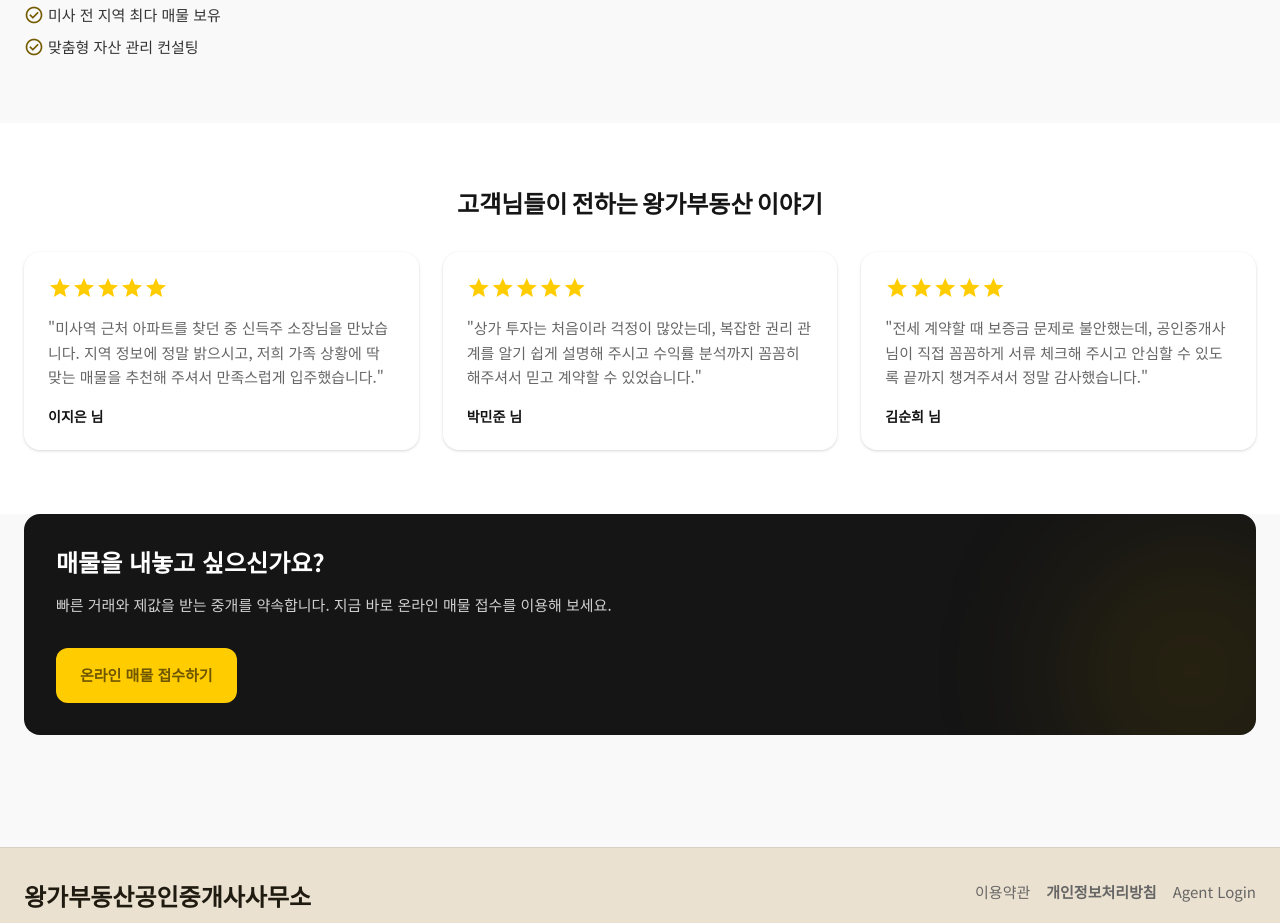
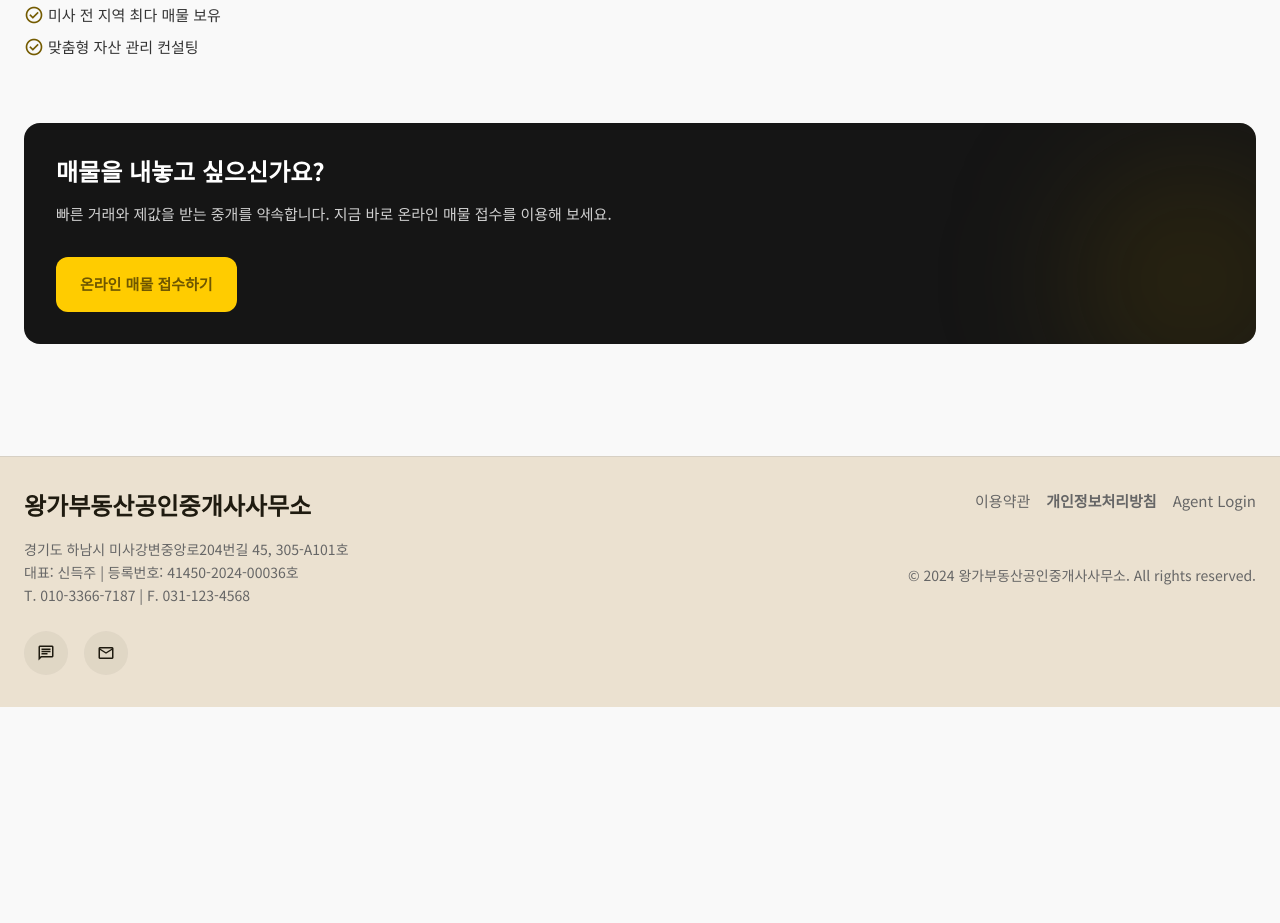
Before and after one commit to phillius99-dot/landing_page, a plain HTML site: page index.html in a window 1280 px wide. Shown: the part 1860-2783 px from the top of the page. After the commit the page ends 2567 px from the top, so only its background shows below. Drawn offline with nearby package versions, Linux system fonts and the light colour scheme; no server answers.

Commit message:
chore: 허위 고객 후기 및 테스트 매물 제거
실제가 아닌 고객 후기 섹션과 테스트용 매물(왕가아파트/TEST001)을 삭제.

```diff
--- a/index.html
+++ b/index.html
@@ -255,46 +255,6 @@
 </div>
 </div>
 </section>
-<section class="bg-white py-section">
-<div class="max-w-7xl mx-auto px-lg">
-<h2 class="font-headline-section text-headline-section text-ink text-center mb-xl">고객님들이 전하는 왕가부동산 이야기</h2>
-<div class="grid grid-cols-1 md:grid-cols-3 gap-lg">
-<div class="bg-white p-lg rounded-2xl shadow-[0_1px_3px_0_rgba(0,0,0,0.16)] flex flex-col gap-md">
-<div class="flex text-primary-container">
-<span class="material-symbols-outlined" style="font-variation-settings: 'FILL' 1;">star</span>
-<span class="material-symbols-outlined" style="font-variation-settings: 'FILL' 1;">star</span>
-<span class="material-symbols-outlined" style="font-variation-settings: 'FILL' 1;">star</span>
-<span class="material-symbols-outlined" style="font-variation-settings: 'FILL' 1;">star</span>
-<span class="material-symbols-outlined" style="font-variation-settings: 'FILL' 1;">star</span>
-</div>
-<p class="text-body-main text-muted leading-relaxed">"미사역 근처 아파트를 찾던 중 신득주 소장님을 만났습니다. 지역 정보에 정말 밝으시고, 저희 가족 상황에 딱 맞는 매물을 추천해 주셔서 만족스럽게 입주했습니다."</p>
-<p class="text-sm font-bold text-ink">이지은 님</p>
-</div>
-<div class="bg-white p-lg rounded-2xl shadow-[0_1px_3px_0_rgba(0,0,0,0.16)] flex flex-col gap-md">
-<div class="flex text-primary-container">
-<span class="material-symbols-outlined" style="font-variation-settings: 'FILL' 1;">star</span>
-<span class="material-symbols-outlined" style="font-variation-settings: 'FILL' 1;">star</span>
-<span class="material-symbols-outlined" style="font-variation-settings: 'FILL' 1;">star</span>
-<span class="material-symbols-outlined" style="font-variation-settings: 'FILL' 1;">star</span>
-<span class="material-symbols-outlined" style="font-variation-settings: 'FILL' 1;">star</span>
-</div>
-<p class="text-body-main text-muted leading-relaxed">"상가 투자는 처음이라 걱정이 많았는데, 복잡한 권리 관계를 알기 쉽게 설명해 주시고 수익률 분석까지 꼼꼼히 해주셔서 믿고 계약할 수 있었습니다."</p>
-<p class="text-sm font-bold text-ink">박민준 님</p>
-</div>
-<div class="bg-white p-lg rounded-2xl shadow-[0_1px_3px_0_rgba(0,0,0,0.16)] flex flex-col gap-md">
-<div class="flex text-primary-container">
-<span class="material-symbols-outlined" style="font-variation-settings: 'FILL' 1;">star</span>
-<span class="material-symbols-outlined" style="font-variation-settings: 'FILL' 1;">star</span>
-<span class="material-symbols-outlined" style="font-variation-settings: 'FILL' 1;">star</span>
-<span class="material-symbols-outlined" style="font-variation-settings: 'FILL' 1;">star</span>
-<span class="material-symbols-outlined" style="font-variation-settings: 'FILL' 1;">star</span>
-</div>
-<p class="text-body-main text-muted leading-relaxed">"전세 계약할 때 보증금 문제로 불안했는데, 공인중개사님이 직접 꼼꼼하게 서류 체크해 주시고 안심할 수 있도록 끝까지 챙겨주셔서 정말 감사했습니다."</p>
-<p class="text-sm font-bold text-ink">김순희 님</p>
-</div>
-</div>
-</div>
-</section>
 <section id="board-preview-section" class="py-section max-w-7xl mx-auto px-lg">
 <div class="flex flex-col sm:flex-row justify-between sm:items-end gap-md mb-xl">
 <div>
```
Also changed, not shown: data/properties.json (+0 -11 lines), images/properties/TEST001.png (deleted).
